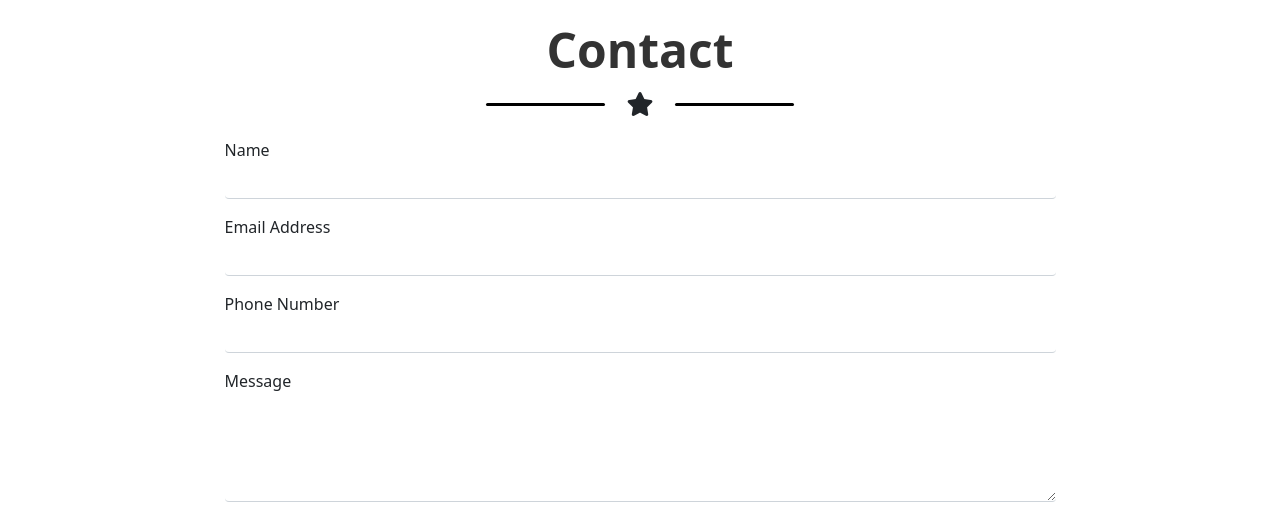
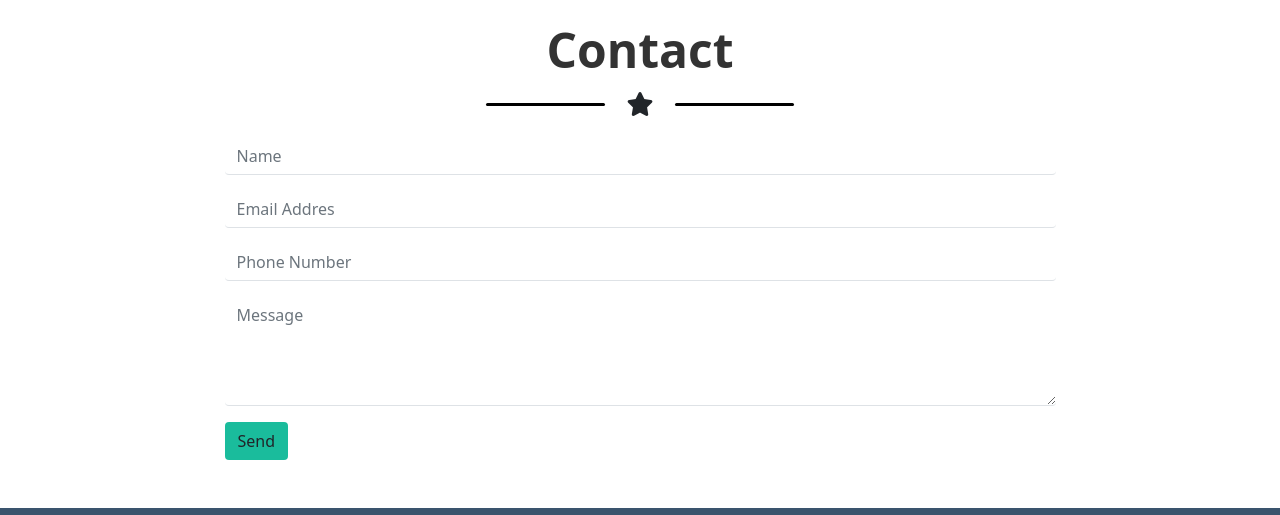
Before and after one commit to GianlucaGiovannini/html-css-bootstrap-freelancer, a plain HTML site: page index.html in a window 1280 px wide. Shown: the part 1860-2375 px from the top of the page. Drawn offline with nearby package versions, Linux system fonts and the light colour scheme.

Commit message:
Code Review

```diff
--- a/assets/css/style.css
+++ b/assets/css/style.css
@@ -1,4 +1,4 @@
-/* common */
+/* #region common */
 
 :root {
     --color-header-hr-star-footer-bottom: #2C3E50;
@@ -32,6 +32,9 @@ h2 {
 }
 
 
+/* #endregion common */
+
+
 /* #region utility */
 
 .px_09 {
@@ -62,18 +65,11 @@ h2 {
     border: none;
 }
 
-#exampleInputName,
-#exampleInputEmail1,
-#exampleInputNumber,
-#exampleFormControlTextarea1 {
-    border-bottom: 1px solid #ced4da;
-    border-top: none;
-    border-left: none;
-    border-right: none;
-}
+
+/* #endregion utility */
 
 
-/* #endregion utility */
+/* #region main */
 
 
 /* jumbotron */
@@ -85,11 +81,10 @@ h2 {
 }
 
 
-/* #endregion debug */
+/* #endregion main */
 
 
-/* footer
-*******************/
+/* #region footer */
 
 .footer_top {
     background-color: var(--color-bg-footer-top);
@@ -99,6 +94,15 @@ h2 {
     background-color: var(--color-header-hr-star-footer-bottom);
 }
 
+input[placeholder],
+[placeholder],
+*[placeholder] {
+    color: black !important;
+}
+
+
+/* #endregion footer */
+
 @media screen and (min-width: 768px) {
     .jumbo_img {
         width: auto;
--- a/index.html
+++ b/index.html
@@ -15,7 +15,7 @@
     />
 </head>
 
-<body class="debug">
+<body class=>
 
 
     <header id="site_header">
@@ -90,7 +90,7 @@
                     <hr class="bg-black opacity-100 m_2">
                 </div>
                 <!-- /.divisor -->
-                <div class="row row-cols-sm-1 row-cols-md-2 row-cols-lg-3 g-3 justify-content-center">
+                <div class="row row-cols-1 row-cols-md-2 row-cols-lg-3 g-3 justify-content-center">
                     <div class="col">
                         <div class="card b-none">
                             <img src="./assets/img/cabin.png" alt="card">
@@ -183,20 +183,16 @@
                     <div class="col w-75">
                         <form>
                             <div class="mb-3">
-                                <label for="exampleInputName" class="form-label m-0">Name</label>
-                                <input type="text" class="form-control" id="exampleInputName" aria-describedby="emailHelp">
+                                <input type="text" class="form-control border-0 border-bottom" id="exampleInputName" placeholder="Name" aria-describedby="emailHelp">
                             </div>
                             <div class="mb-3">
-                                <label for="exampleInputEmail1" class="form-label m-0">Email address</label>
-                                <input type="email" class="form-control" id="exampleInputEmail1" aria-describedby="emailHelp">
+                                <input type="email" class="form-control border-0 border-bottom" id="exampleInputEmail1" placeholder="Email Addres" aria-describedby="emailHelp">
                             </div>
                             <div class="mb-3">
-                                <label for="exampleInputNumber" class="form-label m-0">Phone number</label>
-                                <input type="password" class="form-control" id="exampleInputNumber">
+                                <input type="password" class="form-control border-0 border-bottom" placeholder="Phone Number" id="exampleInputNumber">
                             </div>
                             <div class="mb-3">
-                                <label for="exampleFormControlTextarea1" class="form-label m-0">Message</label>
-                                <textarea class="form-control" id="exampleFormControlTextarea1" rows="4"></textarea>
+                                <textarea class="form-control border-0 border-bottom" id="exampleFormControlTextarea1" placeholder="Message" rows="4"></textarea>
                             </div>
                             <button type="submit" class="btn bg_light_green">Send</button>
                         </form>
```
